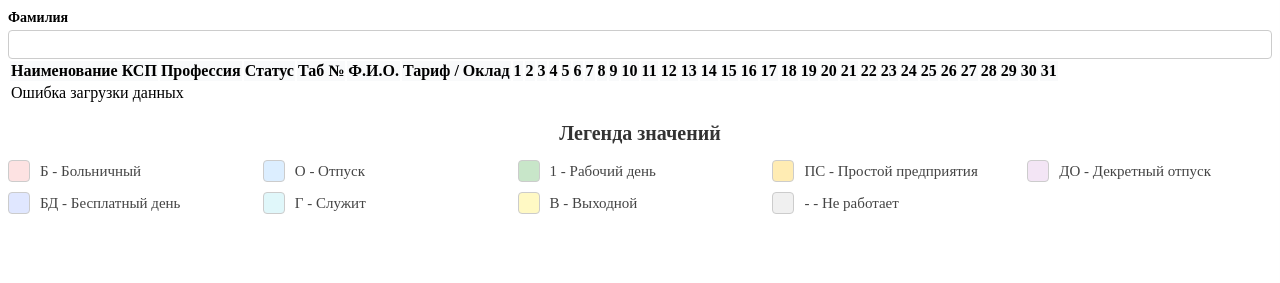
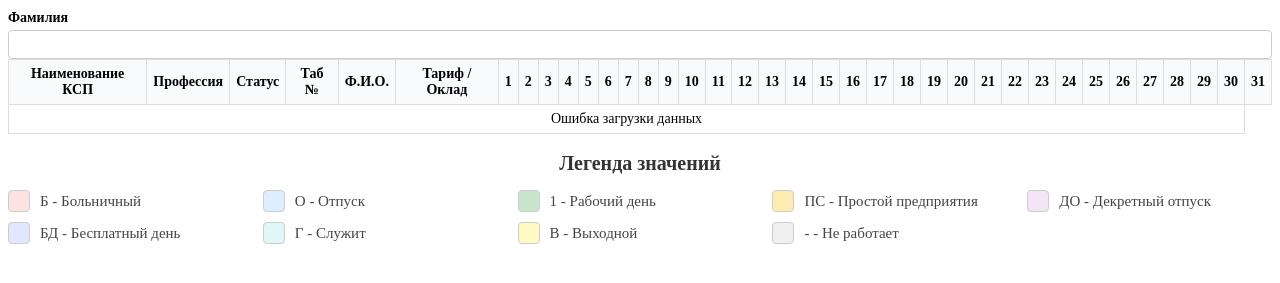
Before and after one commit to PyRusAdmin/Formation-work-schedule, a FastAPI app: page /report_card_12 in a window 1280 px wide. Shown: the part 265-548 px from the top of the page. Run offline with FastAPI, Linux system fonts and the light colour scheme; tables that the repository leaves empty hold one stand-in row (values such as "Sample post"); data that the repository does not hold is empty.

Commit message:
Формирование внешнего вида

```diff
--- a/templates/work_schedule/2025/12/report_card_12.html
+++ b/templates/work_schedule/2025/12/report_card_12.html
@@ -31,7 +31,7 @@
 
 
 <!-- Главная таблица -->
-<div class="overflow-x-auto overflow-y-auto max-h-[80vh] border rounded-md shadow-sm">
+<div class="table-report-card">
     <table>
         <thead>
         <tr>
@@ -77,24 +77,6 @@
         <tbody id="table-body"></tbody>
     </table>
 </div>
-
-<!--&lt;!&ndash; Edit Mode Controls &ndash;&gt;-->
-<!--<div id="edit-controls" class="mt-6 bg-white p-4 rounded-lg shadow-md hidden">-->
-<!--    <h2 class="text-lg font-semibold mb-4">Редактирование записи</h2>-->
-<!--    <div class="flex space-x-4">-->
-<!--        <button id="save-btn"-->
-<!--                class="px-4 py-2 bg-blue-600 text-white rounded-md hover:bg-blue-700 focus:outline-none focus:ring-2 focus:ring-blue-500 focus:ring-offset-2">-->
-<!--            Сохранить изменения-->
-<!--        </button>-->
-<!--        <button id="cancel-btn"-->
-<!--                class="px-4 py-2 bg-gray-600 text-white rounded-md hover:bg-gray-700 focus:outline-none focus:ring-2 focus:ring-gray-500 focus:ring-offset-2">-->
-<!--            Отменить-->
-<!--        </button>-->
-<!--    </div>-->
-<!--    <p class="mt-2 text-sm text-gray-600">-->
-<!--        Кликните по ячейке в таблице для выбора значения из выпадающего списка.-->
-<!--    </p>-->
-<!--</div>-->
 
 <!-- Легенда значений -->
 <div class="legend-container">
@@ -175,12 +157,12 @@
         filteredData.forEach(row => {
             const tr = document.createElement('tr');
             tr.innerHTML = `
-                <td  >${row.Наименование}</td>
-                <td  >${row.Профессия}</td>
-                <td  >${row.Статус}</td>
-                <td  >${row.Таб}</td>
-                <td  >${row.ФИО}</td>
-                <td  >${row.Тариф}</td>
+                <td>${row.Наименование}</td>
+                <td>${row.Профессия}</td>
+                <td>${row.Статус}</td>
+                <td>${row.Таб}</td>
+                <td>${row.ФИО}</td>
+                <td>${row.Тариф}</td>
             `;
 
             row.days.forEach(day => {
```
Lines whose indentation alone changed are shown as unchanged.
